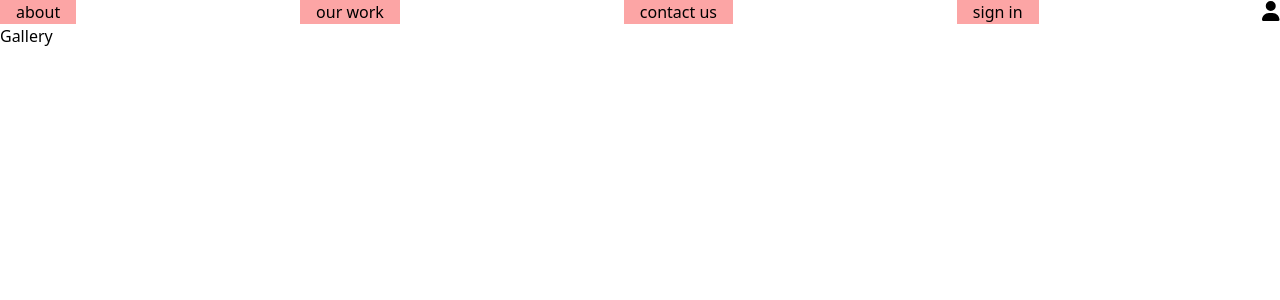
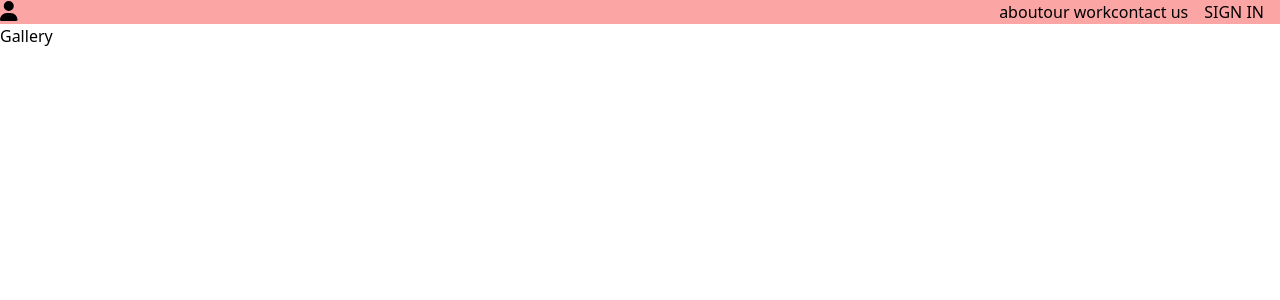
Before and after one commit to B-H-Capstone-Project/capstone-project-frontend, a React (Create React App) app in the folder capstone-project-frontend/: page / in a window 1280 px wide. Shown: the top 300 px of the page. Built offline with nearby package versions, Linux system fonts and the light colour scheme.

Commit message:
Builded Header Component

```diff
--- a/capstone-project-frontend/src/components/header.tsx
+++ b/capstone-project-frontend/src/components/header.tsx
@@ -1,21 +1,25 @@
 import React from 'react';
 import { faUser } from '@fortawesome/free-solid-svg-icons';
 import { FontAwesomeIcon } from '@fortawesome/react-fontawesome';
+import { Link } from 'react-router-dom';
+import { HashLink } from 'react-router-hash-link'
 
 export const Header = () => {
 	return (
-		<header className='py-'>
+		<header className='bg-red-300 py-4'>
 			<nav className='w-full px-5 xl:px-0 max-w-screen-2xl mx-auto items-center flex justify-between'>
-				<div className='px-4 bg-red-300'>about</div>
-				<div className='px-4 bg-red-300'>our work</div>
-				<div className='px-4 bg-red-300'>contact us</div>
-				<div className='px-4 bg-red-300'>sign in</div>
-				<div className='text'>
+				<div>
 					<FontAwesomeIcon
 						icon={faUser}
 						className='text-xl'
 					/>
 				</div>
+        <div className='flex justify-between'>
+          <div className='py-2 px-14'><HashLink smooth to={"#about"}>about</HashLink></div>
+          <div className='py-2 px-14'><HashLink smooth to={"#our-work"}>our work</HashLink></div>
+          <div className='py-2 px-14'><HashLink smooth to={"#contact-us"}>contact us</HashLink></div>
+          <button className=' bg-black hover:bg-blue-700 py-2 px-4  text-white font-bold rounded'><Link to={"/signIn"}>SIGN IN</Link></button>
+        </div>
 			</nav>
 		</header>
 	);
```
